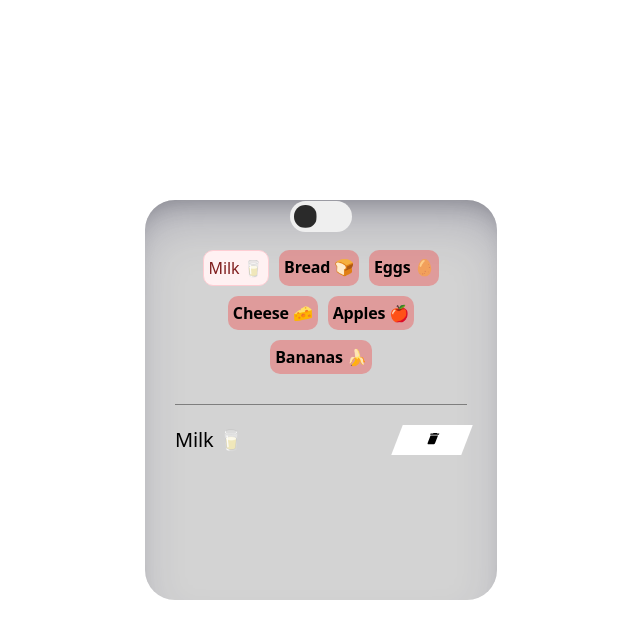
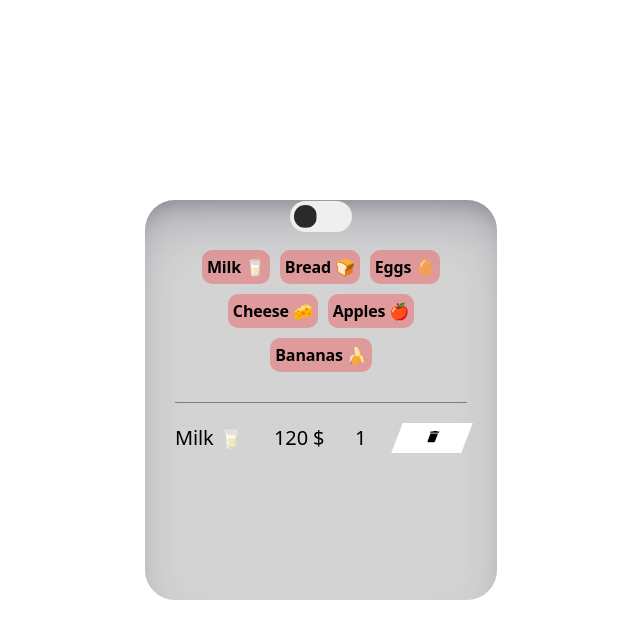
Before and after one commit to MaximMurysov/SmartCart, a React app: page / in a window 1280 px wide. Both pictures are taken after a click on the element "Milk 🥛". Shown: the top 638 px of the page, without its empty margins (319-959 px from the left). Built offline with nearby package versions, Linux system fonts and the light colour scheme; the HTML template or start-up script is replaced by a standard one.

Commit message:
feat: add quantity increment/decrement logic and object-based cart structure

```diff
--- a/src/components/Products.jsx
+++ b/src/components/Products.jsx
@@ -11,12 +11,12 @@ function Products({ cardItems, addProduct, isDark, setIsDark }) {
         onChange={() => setIsDark(!isDark)}
       />
       {products.map((elem) => (
-        <div key={elem} className={`${styles.productItem} `}>
+        <div key={elem.id} className={`${styles.productItem} `}>
           <p
             className={`${styles.elemItem} ${cardItems.includes(elem) ? styles.inCard : ""}`}
             onClick={() => addProduct(elem)}
           >
-            {elem}
+            {elem.title}
           </p>
         </div>
       ))}
--- a/src/components/ProductsInCard.jsx
+++ b/src/components/ProductsInCard.jsx
@@ -1,13 +1,16 @@
 import { MdDelete } from "react-icons/md";
 import styles from "./products.module.css";
+
 function ProductsInCard({ cardItems, deleteProduct }) {
   return (
     <div>
       {cardItems.map((elem) => (
         <div className={styles.delete}>
-          <p>{elem}</p>
+          <p>{elem.title}</p>
+          <p>{elem.price} $</p>
+          <p>{elem.quantity}</p>
           <button
-            onClick={() => deleteProduct(elem)}
+            onClick={() => deleteProduct(elem.id)}
             className={styles.deleteBtn}
           >
             <MdDelete />
--- a/src/components/SmartCart.jsx
+++ b/src/components/SmartCart.jsx
@@ -3,6 +3,7 @@ import styles from "./products.module.css";
 import Products from "./Products";
 import ProductsInCard from "./ProductsInCard";
 import ButtonClear from "./ButtonClear";
+import { products } from "./main";
 function SmartCart() {
   const [cardItems, setCardItems] = useState(() => {
     const saved = localStorage.getItem("card");
@@ -17,12 +18,36 @@ function SmartCart() {
   const [isDark, setIsDark] = useState(false);
 
   const addProduct = (elem) => {
-    if (cardItems.includes(elem)) return;
-    setCardItems([...cardItems, elem]);
+    const existing = cardItems.find((item) => item.id === elem.id);
+
+    if (existing) {
+      setCardItems(
+        cardItems.map((item) =>
+          item.id === elem.id ? { ...item, quantity: item.quantity + 1 } : item,
+        ),
+      );
+    } else {
+      const newProduct = {
+        id: elem.id,
+        title: elem.title,
+        price: elem.price,
+        quantity: 1,
+      };
+
+      setCardItems([...cardItems, newProduct]);
+    }
   };
-
-  const deleteProduct = (product) => {
-    setCardItems(cardItems.filter((elem) => elem !== product));
+  const deleteProduct = (id) => {
+    const existing = cardItems.find((item) => item.id === id);
+    if (existing.quantity > 1) {
+      setCardItems(
+        cardItems.map((item) =>
+          item.id === id ? { ...item, quantity: item.quantity - 1 } : item,
+        ),
+      );
+    } else {
+      setCardItems(cardItems.filter((item) => item.id !== id));
+    }
   };
 
   const clearCard = () => {
--- a/src/components/main.js
+++ b/src/components/main.js
@@ -1,8 +1,38 @@
 export const products = [
-  "Milk 🥛",
-  "Bread 🍞",
-  "Eggs 🥚",
-  "Cheese 🧀",
-  "Apples 🍎",
-  "Bananas 🍌",
+  {
+    id: "milk",
+    title: "Milk 🥛",
+    price: 120,
+    quantity: 1,
+  },
+  {
+    id: "bread",
+    title: "Bread 🍞",
+    price: 80,
+    quantity: 1,
+  },
+  {
+    id: "eggs",
+    title: "Eggs 🥚",
+    price: 150,
+    quantity: 1,
+  },
+  {
+    id: "cheese",
+    title: "Cheese 🧀",
+    price: 200,
+    quantity: 1,
+  },
+  {
+    id: "apples",
+    title: "Apples 🍎",
+    price: 90,
+    quantity: 1,
+  },
+  {
+    id: "bananas",
+    title: "Bananas 🍌",
+    price: 100,
+    quantity: 1,
+  },
 ];
```
